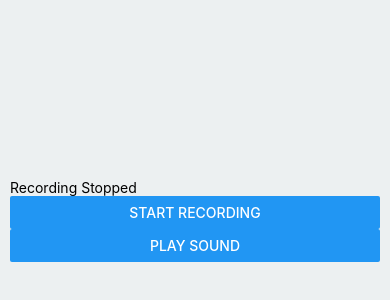
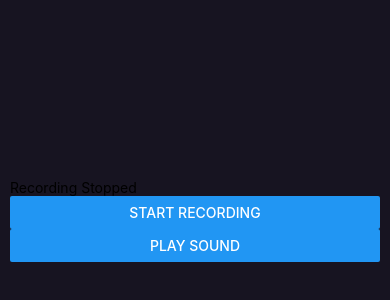
Before and after one commit to filmverse/VoiceRecording, a React Native app in the folder VoiceRec2/: screen / in a window 390 px wide. Shown: the part 202-502 px from the top of the page. Built offline with nearby package versions, Linux system fonts and the light colour scheme.

Commit message:
finishing up and chnging the background color

```diff
--- a/VoiceRec2/App.tsx
+++ b/VoiceRec2/App.tsx
@@ -39,7 +39,7 @@ const styles = StyleSheet.create({
   container: {
     flex: 1,
     justifyContent: 'center',
-    backgroundColor: '#ecf0f1',
+    backgroundColor: '#171421',
     padding: 10,
   },
 });
```
